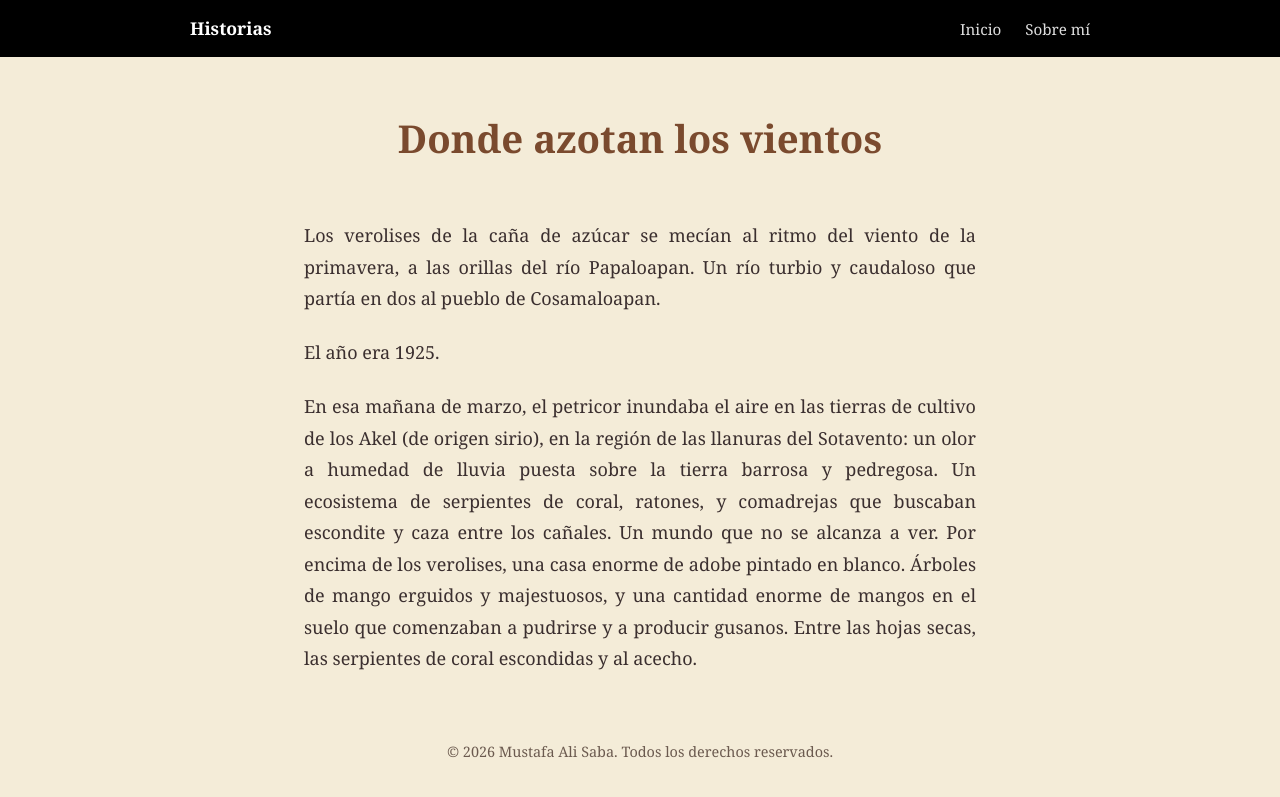
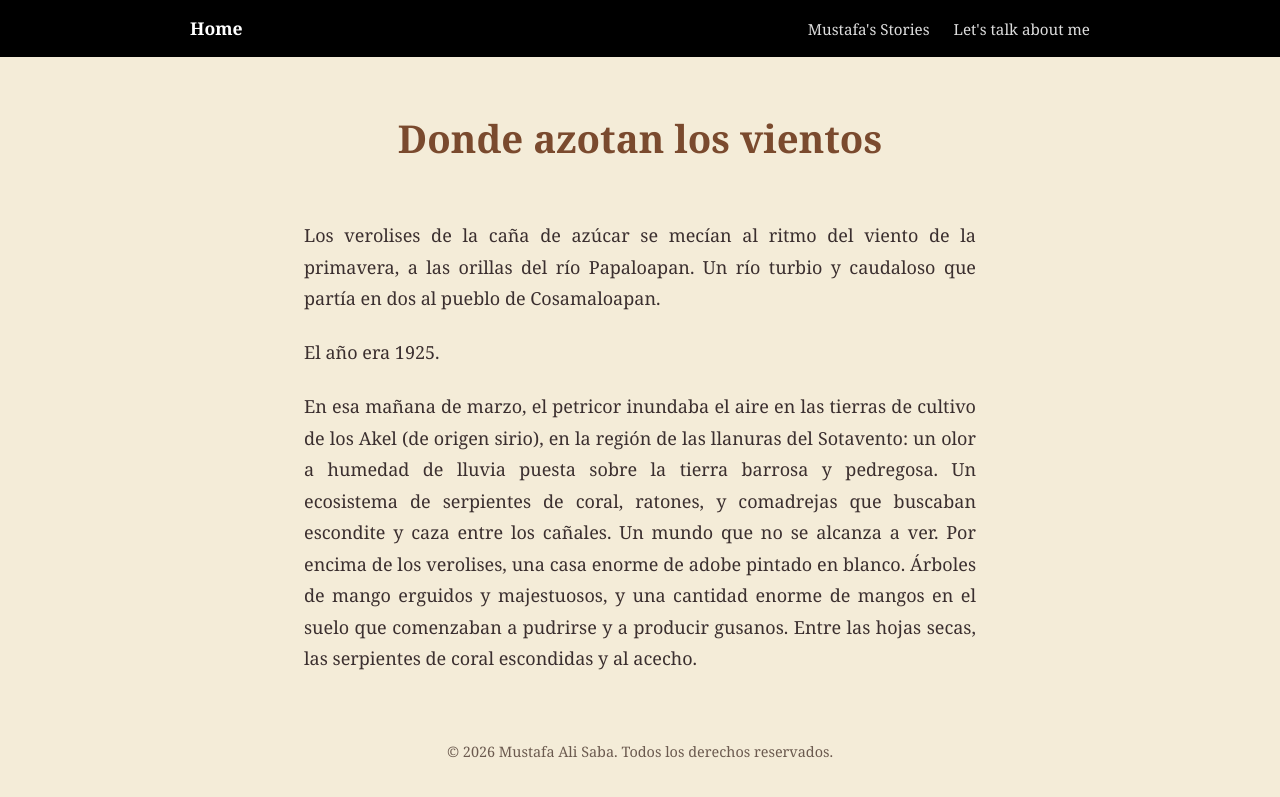
Before and after one commit to mustafaalisaba/mustafaalisaba, a Jekyll site: the page built from _stories/el-bosque-negro.md, in a window 1280 px wide. Shown: the top 797 px of the page. Built offline with Jekyll 4.4.1, drawn with Linux system fonts in a browser that asks for light colours.

Commit message:
navbar update

```diff
--- a/_layouts/story.html
+++ b/_layouts/story.html
@@ -56,10 +56,10 @@
 
 <nav class="navbar">
   <div class="nav-container">
-    <a class="nav-title" href="{{ '/' | relative_url }}">Historias</a>
+    <a class="nav-title" href="{{ '/' | relative_url }}">Home</a>
     <div class="nav-links">
-      <a href="{{ '/' | relative_url }}">Inicio</a>
-      <a href="{{ '/about' | relative_url }}">Sobre mí</a>
+      <a href="{{ '/' | relative_url }}">Mustafa's Stories</a>
+      <a href="{{ '/about' | relative_url }}">Let's talk about me</a>
     </div>
   </div>
 </nav>
```
